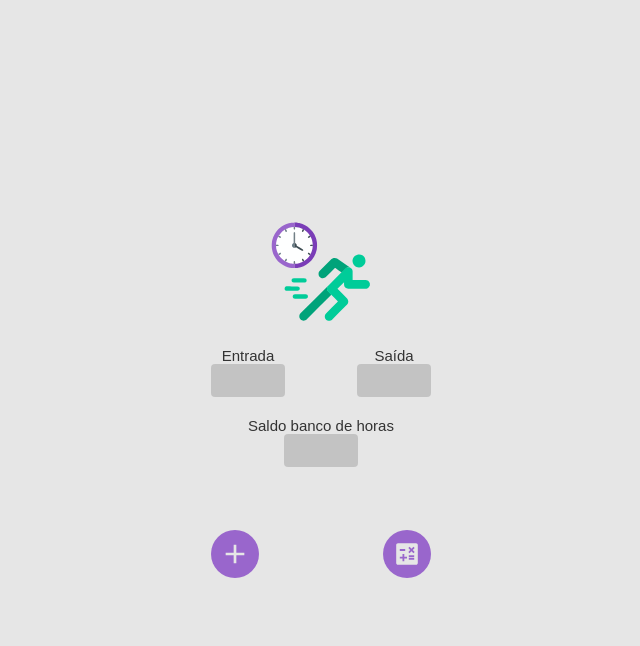
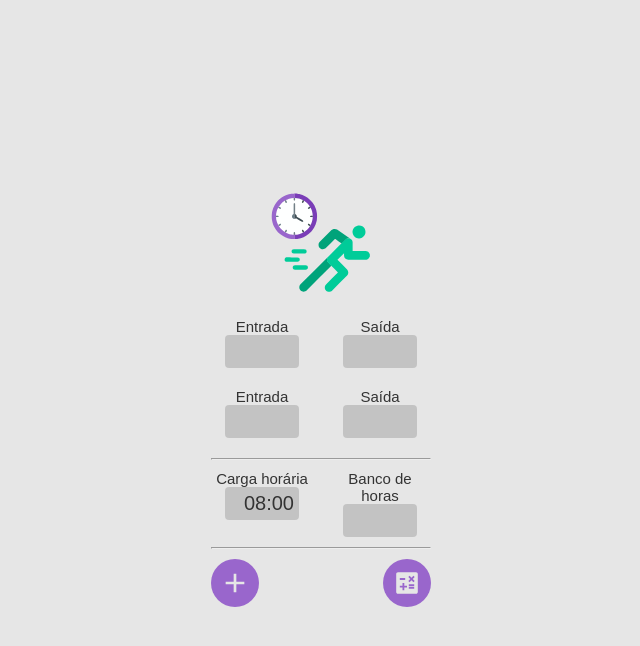
Before and after one commit to elfolz/hora-de-vazar, a plain HTML site: page index.html in a window 1280 px wide. Both pictures are taken after a click on the button 726 px from the left and 554 px from the top of the page. Shown: the whole page, without its empty margins (319-959 px from the left). Drawn offline with Linux system fonts and the light colour scheme.

Commit message:
carga horaria

```diff
--- a/index.html
+++ b/index.html
@@ -35,14 +35,31 @@
 						<input type="tel" value="" data-type="out">
 					</span>
 				</article>
+				<article>
+					<span>
+						<label>Entrada</label>
+						<input type="tel" value="" data-type="in">
+					</span>
+					<span>
+						<label>Saída</label>
+						<input type="tel" value="" data-type="out">
+					</span>
+				</article>
 			</section>
+			<hr>
 			<section>
-				<span>
-					<label>Saldo banco de horas</label>
-					<input type="tel" data-type="extra">
-				</span>
+				<div>
+					<span>
+						<label>Carga horária</label>
+						<input type="tel" value="" data-type="carga">
+					</span>
+					<span>
+						<label>Banco de horas</label>
+						<input type="tel" data-type="extra">
+					</span>
+				</div>
 			</section>
-			<p>&nbsp;</p>
+			<hr>
 			<footer>
 				<button id="add" title="Adicionar marcação">
 					<svg xmlns="http://www.w3.org/2000/svg" viewBox="0 0 24 24" width="32px" height="32px" fill="#e6e6e6"><path d="M0 0h24v24H0z" fill="none"/><path d="M19 13h-6v6h-2v-6H5v-2h6V5h2v6h6v2z"/></svg>
--- a/js/main.js
+++ b/js/main.js
@@ -1,7 +1,18 @@
+if (location.protocol.startsWith('https')) {
 	navigator.serviceWorker?.register('service-worker.js')
 	navigator.serviceWorker.onmessage = m => {
 		console.info('Update found!')
 		if (m?.data == 'update') location.reload(true)
+	}
+}
+
+function init() {
+	document.querySelector('[data-type="carga"]').value = localStorage.getItem('carga') ?? '08:00'
+
+	document.querySelector('[data-type="carga"]').onchange = e => {
+		let value = e?.target?.value
+		if (/\d{2}:\d{2}/.test(value)) localStorage.setItem('carga', value)
+		else localStorage.removeItem('carga')
 	}
 
 	document.querySelector('#add').onclick = e => {
@@ -14,7 +25,7 @@ document.querySelector('#add').onclick = e => {
 
 	document.querySelector('#calc').onclick = e => {
 		let error = false
-	let jornada = 28800000
+		let jornada = convertHours(document.querySelector('[data-type="carga"]')?.value) ?? 28800000
 		let horasTrabalhadas = 0
 		let pausas = 0
 		let horasExtra = 0
@@ -55,23 +66,27 @@ document.querySelector('#calc').onclick = e => {
 		})
 		if (error) return
 		let extraInput = document.querySelector('input[data-type="extra"]')?.value
-	if (extraInput) {
-		let time = extraInput.split(':')
-		horasExtra = (parseInt(time[0]) * 60 * 60 * 1000) + (parseInt(time[1]) * 60 * 1000)
-	}
+		if (extraInput) horasExtra = convertTime(extraInput)
 		let primeiraEntrada = entradas.sort((a, b) => a - b)[0]
 		let date = new Date(primeiraEntrada + jornada + pausas - horasExtra)
 		if (date.getTime() !== date.getTime()) return
 		let horaSaida = `${date.getHours().toString().padStart(2, '0')}:${date.getMinutes().toString().padStart(2, '0')}`
 		document.querySelector('p').innerHTML = `Horário de saída:&nbsp;<strong>${horaSaida}</strong>`
 	}
+}
 
 function convertTime(value) {
 	let time = value?.split(':')
-	if (!time) return null
+	if (!time) return
 	let date = new Date()
 	date.setHours(parseInt(time[0]), parseInt(time[1]), 0, 0)
 	return date
+}
+
+function convertHours(value) {
+	let time = value?.split(':')
+	if (time?.length < 2) return null
+	return (parseInt(time[0]) * 60 * 60 * 1000) + (parseInt(time[1]) * 60 * 1000)
 }
 
 function createMask() {
@@ -104,5 +119,6 @@ function createMask() {
 
 document.onreadystatechange = () => {
 	if (document.readyState != 'complete') return
+	init()
 	createMask()
 }
--- a/stylesheet.css
+++ b/stylesheet.css
@@ -46,9 +46,13 @@ section:first-of-type {
 section:last-of-type {
 	text-align: center;
 }
-section:first-of-type article {
+section article, section div {
 	display: flex;
 	justify-content: space-between;
+}
+section article span, section div span {
+	width: 102px;
+	text-align: center;
 }
 span label {
 	display: block;
```
Lines whose indentation alone changed are shown as unchanged.
